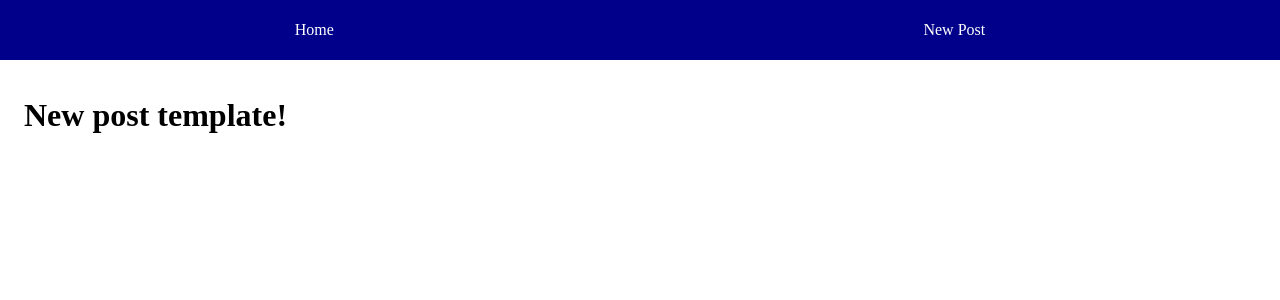
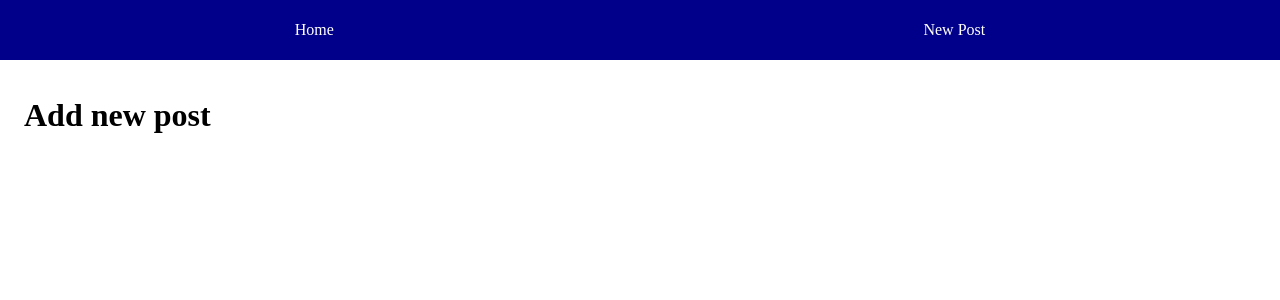
Before and after one commit to MonsiSome/ta-develops, a Next.js app: page /posts/newPost in a window 1280 px wide. Shown: the top 300 px of the page. Built offline with nearby package versions, Linux system fonts and the light colour scheme.

Commit message:
Update linting

```diff
--- a/axios/axios.ts
+++ b/axios/axios.ts
@@ -1,5 +1,4 @@
 import axios from 'axios'
-// const axios = require("axios").default;
 
 export default axios.create({
   baseURL: 'https://simple-blog-api.crew.red/posts/',
--- a/package.json
+++ b/package.json
@@ -22,10 +22,13 @@
     "@types/react": "^16.9.49",
     "@typescript-eslint/eslint-plugin": "^4.1.0",
     "@typescript-eslint/parser": "^4.1.0",
+    "babel-eslint": "^10.1.0",
     "eslint": "^7.8.1",
     "eslint-config-prettier": "^6.11.0",
+    "eslint-plugin-import": "^2.22.0",
     "eslint-plugin-prettier": "^3.1.4",
     "eslint-plugin-react": "^7.20.6",
+    "eslint-plugin-react-hooks": "^4.1.1",
     "prettier": "^2.1.1",
     "typescript": "^4.0.2"
   }
--- a/pages/posts/newPost.tsx
+++ b/pages/posts/newPost.tsx
@@ -3,7 +3,7 @@ import { MainLayout } from '../../components/MainLayout'
 export default function NewPost() {
   return (
     <MainLayout title={'Add post'}>
-      <h1>New post template!</h1>
+      <h1>Add new post</h1>
     </MainLayout>
   )
 }
```
Also changed, not shown: .eslintrc.js, 1 other file (tests, documents, lock files or other folders).
